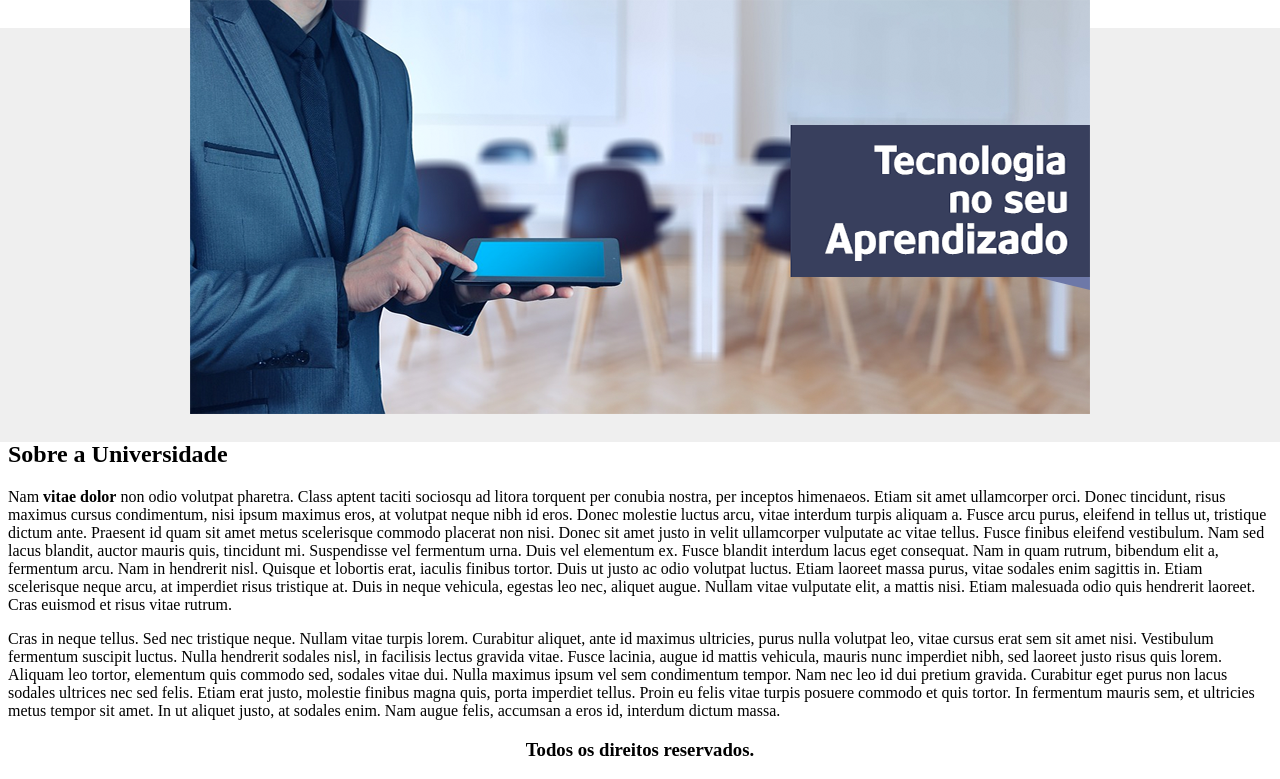
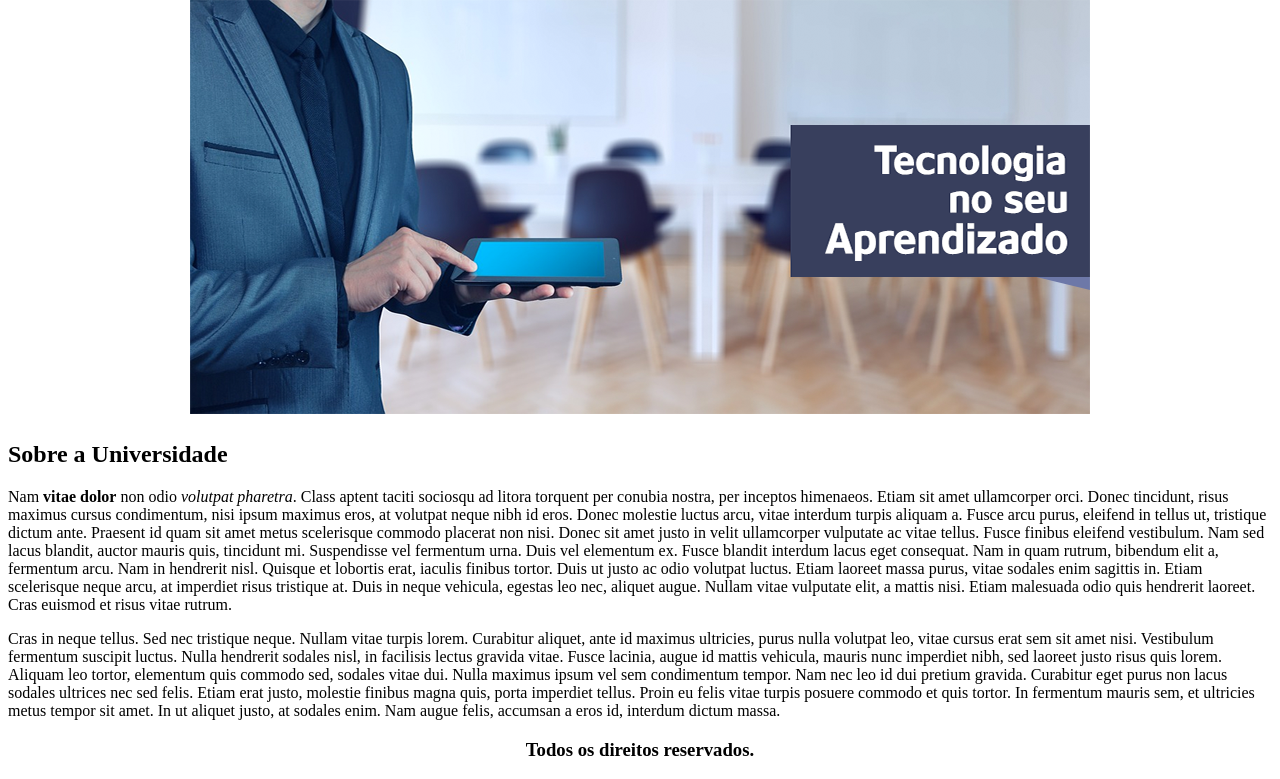
Before and after one commit to BielSlifer/HTML-Fundamentos1, a plain HTML site: page Projects/Projeto Final HTML/index.html in a window 1280 px wide. Shown: the part 76-855 px from the top of the page. Drawn offline with Linux system fonts and the light colour scheme.

Commit message:
projeto final html

```diff
--- a/Projects/Projeto Final HTML/index.html
+++ b/Projects/Projeto Final HTML/index.html
@@ -4,7 +4,7 @@
     <meta charset="UTF-8">
     <title>UNES</title>
 </head>
-<body background="/Projeto Final HTML/img/fundo.png">
+<body background="/Projeto Final HTML/img/fundo2.png">
     <table width="900" align="center">
         <tr>
             <td heigth="200">
@@ -24,7 +24,7 @@
     </table>
     <h2>Sobre a Universidade</h2>
     <p>
-        Nam <strong>vitae dolor</strong> non odio volutpat pharetra. Class aptent taciti sociosqu ad litora torquent per conubia nostra, per inceptos himenaeos. Etiam sit amet ullamcorper orci. Donec tincidunt, risus maximus cursus condimentum, nisi ipsum maximus eros, at volutpat neque nibh id eros. Donec molestie luctus arcu, vitae interdum turpis aliquam a. Fusce arcu purus, eleifend in tellus ut, tristique dictum ante. Praesent id quam sit amet metus scelerisque commodo placerat non nisi. Donec sit amet justo in velit ullamcorper vulputate ac vitae tellus. Fusce finibus eleifend vestibulum. Nam sed lacus blandit, auctor mauris quis, tincidunt mi. Suspendisse vel fermentum urna. Duis vel elementum ex. Fusce blandit interdum lacus eget consequat. Nam in quam rutrum, bibendum elit a, fermentum arcu. Nam in hendrerit nisl. Quisque et lobortis erat, iaculis finibus tortor. Duis ut justo ac odio volutpat luctus. Etiam laoreet massa purus, vitae sodales enim sagittis in. Etiam scelerisque neque arcu, at imperdiet risus tristique at. Duis in neque vehicula, egestas leo nec, aliquet augue. Nullam vitae vulputate elit, a mattis nisi. Etiam malesuada odio quis hendrerit laoreet. Cras euismod et risus vitae rutrum.
+        Nam <strong>vitae dolor</strong> non odio <em>volutpat pharetra</em>. Class aptent taciti sociosqu ad litora torquent per conubia nostra, per inceptos himenaeos. Etiam sit amet ullamcorper orci. Donec tincidunt, risus maximus cursus condimentum, nisi ipsum maximus eros, at volutpat neque nibh id eros. Donec molestie luctus arcu, vitae interdum turpis aliquam a. Fusce arcu purus, eleifend in tellus ut, tristique dictum ante. Praesent id quam sit amet metus scelerisque commodo placerat non nisi. Donec sit amet justo in velit ullamcorper vulputate ac vitae tellus. Fusce finibus eleifend vestibulum. Nam sed lacus blandit, auctor mauris quis, tincidunt mi. Suspendisse vel fermentum urna. Duis vel elementum ex. Fusce blandit interdum lacus eget consequat. Nam in quam rutrum, bibendum elit a, fermentum arcu. Nam in hendrerit nisl. Quisque et lobortis erat, iaculis finibus tortor. Duis ut justo ac odio volutpat luctus. Etiam laoreet massa purus, vitae sodales enim sagittis in. Etiam scelerisque neque arcu, at imperdiet risus tristique at. Duis in neque vehicula, egestas leo nec, aliquet augue. Nullam vitae vulputate elit, a mattis nisi. Etiam malesuada odio quis hendrerit laoreet. Cras euismod et risus vitae rutrum.
     </p>
     <p>
         Cras in neque tellus. Sed nec tristique neque. Nullam vitae turpis lorem. Curabitur aliquet, ante id maximus ultricies, purus nulla volutpat leo, vitae cursus erat sem sit amet nisi. Vestibulum fermentum suscipit luctus. Nulla hendrerit sodales nisl, in facilisis lectus gravida vitae. Fusce lacinia, augue id mattis vehicula, mauris nunc imperdiet nibh, sed laoreet justo risus quis lorem. Aliquam leo tortor, elementum quis commodo sed, sodales vitae dui. Nulla maximus ipsum vel sem condimentum tempor. Nam nec leo id dui pretium gravida. Curabitur eget purus non lacus sodales ultrices nec sed felis. Etiam erat justo, molestie finibus magna quis, porta imperdiet tellus. Proin eu felis vitae turpis posuere commodo et quis tortor. In fermentum mauris sem, et ultricies metus tempor sit amet. In ut aliquet justo, at sodales enim. Nam augue felis, accumsan a eros id, interdum dictum massa.
```
Also changed, not shown: Projects/Projeto Final HTML/contato.html (+1 -1 lines), Projects/Projeto Final HTML/quemsomos.html (+1 -1 lines).
